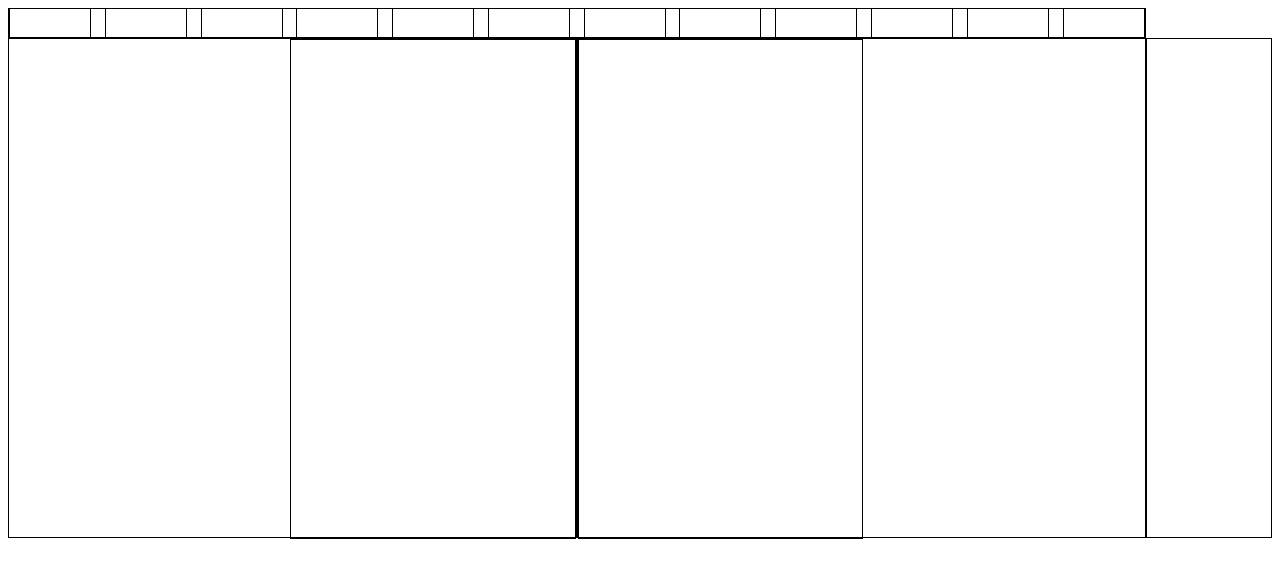
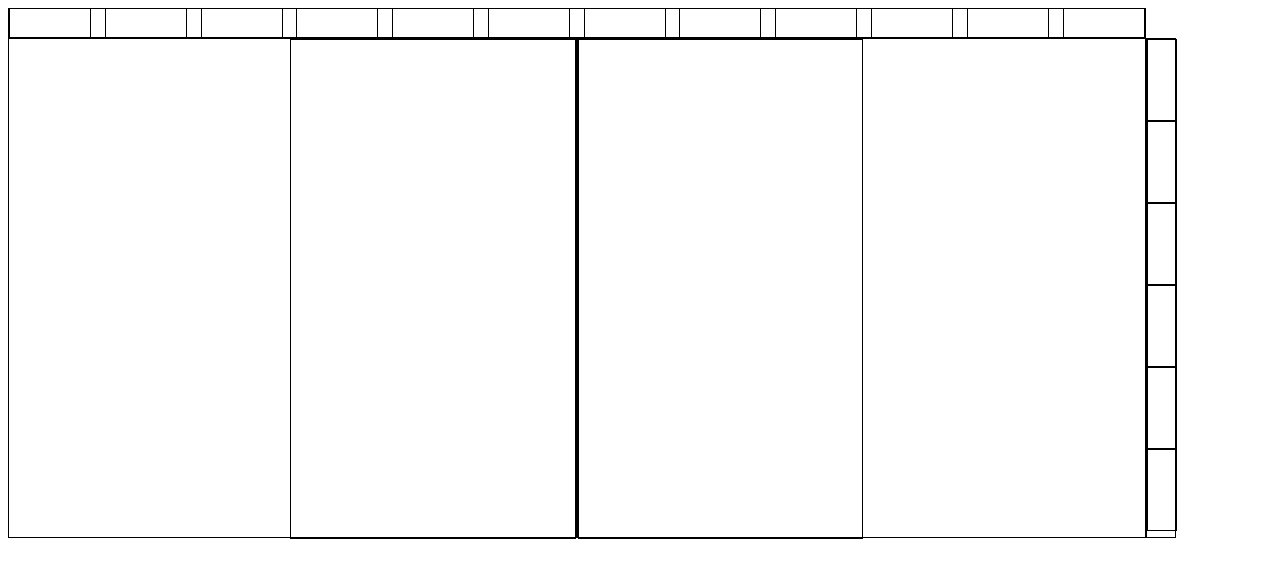
Before and after one commit to TaliSofiMato/Best-Digital-Planner, a plain HTML site: page index.html in a window 1280 px wide. Drawn offline with Linux system fonts and the light colour scheme.

Commit message:
added tabs on vertical and aligned them

```diff
--- a/index.html
+++ b/index.html
@@ -19,7 +19,14 @@
                 <div class="tab H"></div>
                 <div class="tab H"></div>
             </div>
-            <div class="tabvertical"></div>
+            <div class="tabvertical">
+                <div class="tab V"></div>
+                <div class="tab V"></div>
+                <div class="tab V"></div>
+                <div class="tab V"></div>
+                <div class="tab V"></div>
+                <div class="tab V"></div>
+            </div>
             <div class="page">
                 <div class= "main left"></div>
             </div>
--- a/style.css
+++ b/style.css
@@ -18,10 +18,10 @@
 
 .tabvertical {
     border: 1px solid black;
-    width: 10%;
+    width: 30px;
     height: 500px;
     box-sizing: border-box;
-    float: right;
+    display: inline-block;
 }
 
 .main {
@@ -41,6 +41,12 @@
     display: -webkit-box;
 }
 
+.V {
+    border: 1px solid black;
+    height: 80px;
+    width: 100%;
+}
+
 .planner {
 
 }
```
